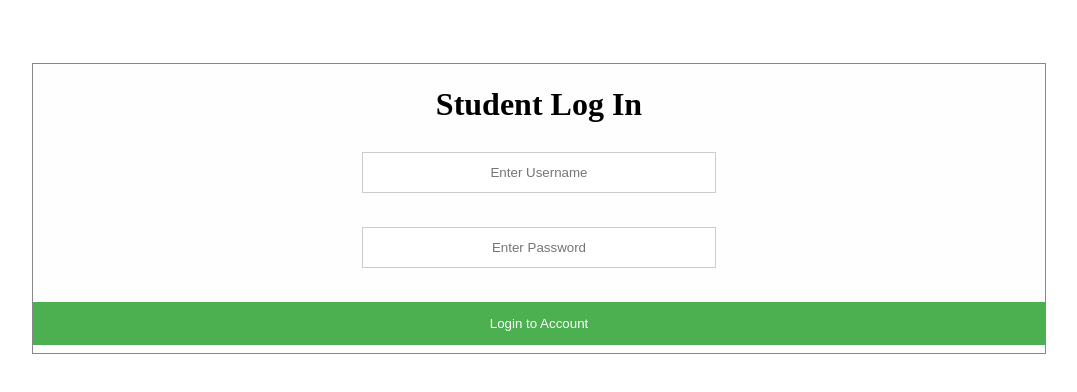
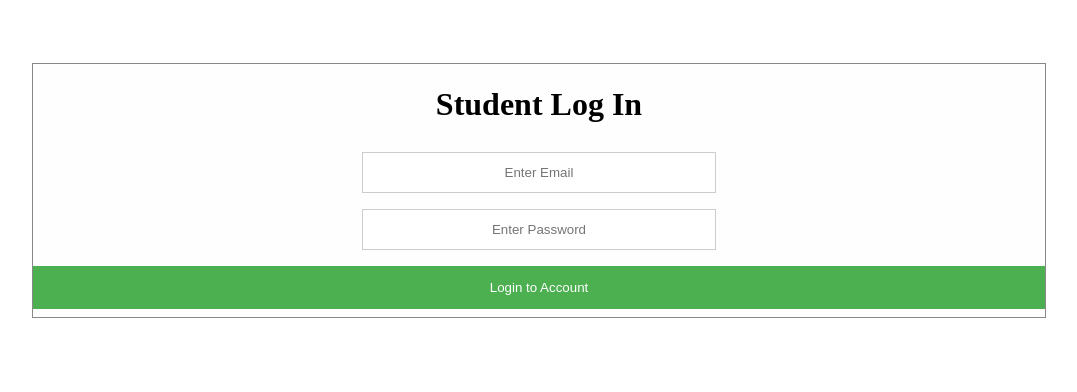
Before and after one commit to igokulganesh/R-WE, a plain HTML site: page slogin.html in a window 1280 px wide. Shown: the whole page, without its empty margins (101-1178 px from the left). Drawn offline with Linux system fonts and the light colour scheme; some packages are replaced by stand-ins of ours; no server answers.

Commit message:
Update slogin.html

```diff
--- a/slogin.html
+++ b/slogin.html
@@ -1,3 +1,4 @@
+<!DOCTYPE html>
 <html>
 
 <head>
@@ -7,14 +8,15 @@
 
 <body>
 
-
 <form class="modal-content animate" action="/action_page.php">
     <h1><center>Student Log In</center></h1>
+    <center>
     <div id="login_div" class="main-div">
-       <center> <input type="email" placeholder="Enter Username" id="email_field" required></center><br>
-       <center> <input type="password" placeholder="Enter Password" id="password_field" required></center><br>
+      <input type="email" placeholder="Enter Email" id="email_field" /><br>
+      <input type="password" placeholder="Enter Password" id="password_field" /><br>
 
-        <center><button onclick="login()">Login to Account</button></center>
+      <button onclick="login()">Login to Account</button>
+      </center>
     </div>
 </form>
 
```
